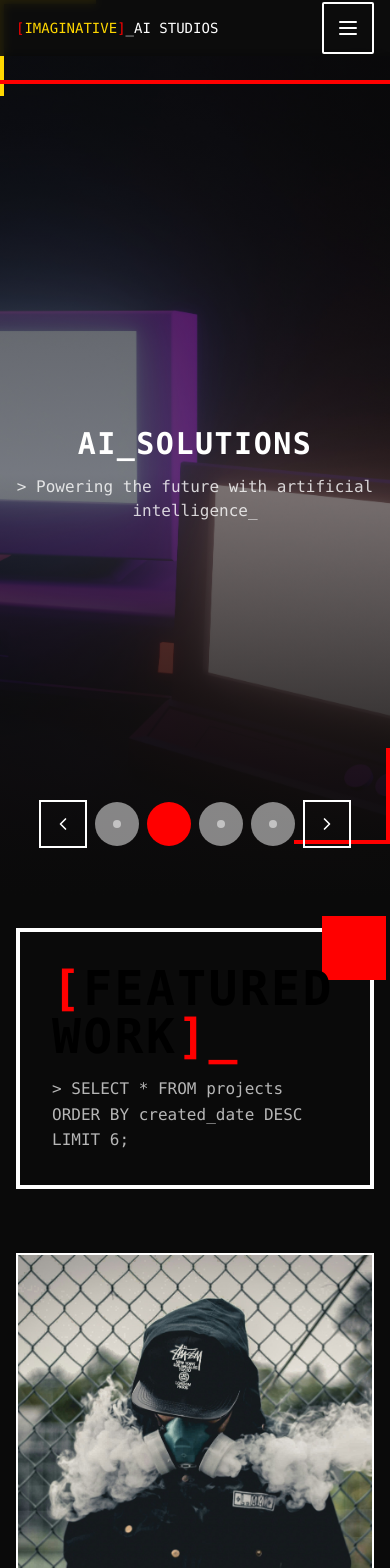
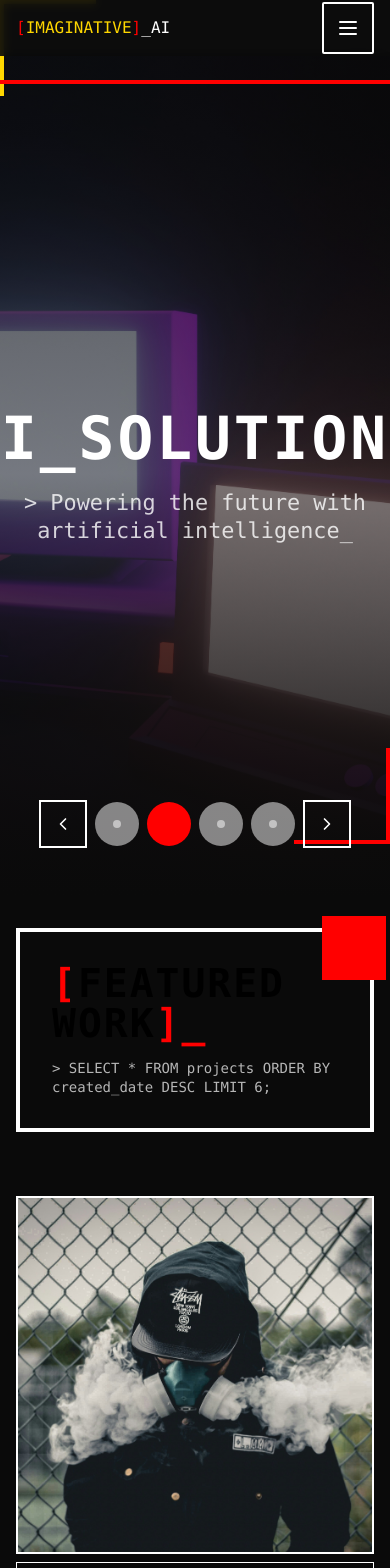
Before and after one commit to skerns321/ImagiNative-AI-Studios-App, a Next.js app: page / in a window 390 px wide. Shown: the top 1568 px of the page. Built offline with nearby package versions, Linux system fonts and the light colour scheme.

Commit message:
feat: implement fluid typography in Tailwind configuration and update text styles across multiple components for improved responsiveness

```diff
--- a/src/components/About.tsx
+++ b/src/components/About.tsx
@@ -11,12 +11,12 @@ export default function About() {
         {/* Section Header with Brutalist Style */}
         <div className="mb-16 border-4 border-primary-white p-8 relative">
           <div className="absolute -top-4 -right-4 w-16 h-16 bg-primary-red" />
-          <h2 className="font-mono text-5xl uppercase relative z-10">
+          <h2 className="font-mono text-fluid-4xl uppercase relative z-10">
             <span className="text-primary-red">[</span>
             ABOUT
             <span className="text-primary-red">]_</span>
           </h2>
-          <p className="font-mono text-primary-white/70 mt-4">
+          <p className="font-mono text-fluid-sm text-primary-white/70 mt-4">
             &gt; SELECT * FROM team_members JOIN company_info ON team.id;
           </p>
         </div>
--- a/src/components/Contact.tsx
+++ b/src/components/Contact.tsx
@@ -151,12 +151,12 @@ export default function Contact() {
           <motion.div variants={itemVariants} className="space-y-6 sm:space-y-8">
             <div className="mb-16 border-4 border-primary-white p-8 relative">
               <div className="absolute -top-4 -right-4 w-16 h-16 bg-primary-red" />
-              <h2 className="font-mono text-5xl uppercase relative z-10">
+              <h2 className="font-mono text-fluid-4xl uppercase relative z-10">
                 <span className="text-primary-red">[</span>
                 CONTACT
                 <span className="text-primary-red">]_</span>
               </h2>
-              <p className="font-mono text-primary-white/70 mt-4">
+              <p className="font-mono text-fluid-sm text-primary-white/70 mt-4">
                 &gt; await sendMessage(yourIdeas);
               </p>
             </div>
--- a/src/components/Hero.tsx
+++ b/src/components/Hero.tsx
@@ -43,8 +43,6 @@ const gradientBackgrounds = [
 export default function Hero() {
   const [currentIndex, setCurrentIndex] = useState(0);
   const [isAutoPlaying, setIsAutoPlaying] = useState(true);
-  const [isLoading, setIsLoading] = useState(true);
-
   useEffect(() => {
     if (!isAutoPlaying) return;
     const interval = setInterval(() => {
@@ -78,26 +76,15 @@ export default function Hero() {
             ease: "easeInOut"
           }}
         >
-          {/* Fallback gradient - show while image is loading */}
-          <div className={`absolute inset-0 ${gradientBackgrounds[currentIndex]} transition-opacity duration-500
-                        ${isLoading ? 'opacity-100' : 'opacity-0'}`} />
-
           {/* Optimized Image */}
           <Image
             src={heroImages[currentIndex].src}
             alt={heroImages[currentIndex].alt}
             fill
-            className={`object-cover transition-opacity duration-500
-                     ${isLoading ? 'opacity-0' : 'opacity-100'}`}
+            className="object-cover"
             priority={currentIndex === 0}
             sizes="100vw"
             quality={90}
-            onLoad={() => setIsLoading(false)}
-            onError={(e) => {
-              const target = e.target as HTMLImageElement;
-              target.style.display = "none";
-              setIsLoading(false);
-            }}
           />
 
           {/* Gradient Overlay */}
@@ -110,10 +97,10 @@ export default function Hero() {
             animate={{ opacity: 1, y: 0 }}
             transition={{ delay: 0.2, duration: 0.5 }}
           >
-            <h1 className="text-3xl sm:text-4xl md:text-5xl lg:text-6xl xl:text-7xl font-mono text-primary-white mb-3 sm:mb-4 leading-tight">
+            <h1 className="text-fluid-6xl font-mono text-primary-white mb-3 sm:mb-4 leading-tight">
               {heroImages[currentIndex].title}
             </h1>
-            <p className="text-base sm:text-lg md:text-xl lg:text-2xl font-mono text-primary-white/80 max-w-3xl">
+            <p className="text-fluid-xl font-mono text-primary-white/80 max-w-3xl">
               {heroImages[currentIndex].description}
             </p>
           </motion.div>
--- a/src/components/Insights.tsx
+++ b/src/components/Insights.tsx
@@ -25,12 +25,12 @@ export default function Insights() {
         {/* Section Header with Brutalist Style */}
         <div className="mb-16 border-4 border-primary-white p-8 relative">
           <div className="absolute -top-4 -right-4 w-16 h-16 bg-primary-red" />
-          <h2 className="font-mono text-5xl uppercase relative z-10">
+          <h2 className="font-mono text-fluid-4xl uppercase relative z-10">
             <span className="text-primary-red">[</span>
             INSIGHTS & ARTICLES
             <span className="text-primary-red">]_</span>
           </h2>
-          <p className="font-mono text-primary-white/70 mt-4">
+          <p className="font-mono text-fluid-sm text-primary-white/70 mt-4">
             &gt; SELECT * FROM articles ORDER BY date DESC LIMIT 3;
           </p>
         </div>
--- a/src/components/Navigation.tsx
+++ b/src/components/Navigation.tsx
@@ -71,15 +71,16 @@ export default function Navigation() {
           {/* Logo - Responsive sizing and visibility */}
           <Link
             href="/"
-            className="font-mono relative group whitespace-nowrap flex-shrink-0
-                     text-sm sm:text-base md:text-lg lg:text-xl xl:text-2xl
+            className="font-mono relative group flex-shrink-0
+                     text-fluid-base
                      hover:scale-105 transition-transform duration-200"
             aria-label="ImagiNative AI Studios Home"
           >
             <span className="text-primary-red">[</span>
             <span className="text-primary-yellow">IMAGINATIVE</span>
             <span className="text-primary-red">]</span>
-            <span className="text-primary-white">_AI STUDIOS</span>
+            <span className="text-primary-white hidden xs:inline">_AI STUDIOS</span>
+            <span className="text-primary-white xs:hidden">_AI</span>
             <span className="text-primary-red animate-blink">_</span>
           </Link>
 
--- a/src/components/Services.tsx
+++ b/src/components/Services.tsx
@@ -80,12 +80,12 @@ export default function Services() {
         {/* Section Header with Brutalist Style */}
         <div className="mb-16 border-4 border-primary-white p-8 relative">
           <div className="absolute -top-4 -right-4 w-16 h-16 bg-primary-red" />
-          <h2 className="font-mono text-5xl uppercase relative z-10">
+          <h2 className="font-mono text-fluid-4xl uppercase relative z-10">
             <span className="text-primary-red">[</span>
             SERVICES
             <span className="text-primary-red">]_</span>
           </h2>
-          <p className="font-mono text-primary-white/70 mt-4">
+          <p className="font-mono text-fluid-sm text-primary-white/70 mt-4">
             &gt; SELECT * FROM services WHERE status = 'active';
           </p>
         </div>
--- a/src/components/Testimonials.tsx
+++ b/src/components/Testimonials.tsx
@@ -12,12 +12,12 @@ const Testimonials = () => {
         {/* Section Header with Brutalist Style */}
         <div className="mb-16 border-4 border-primary-white p-8 relative">
           <div className="absolute -top-4 -right-4 w-16 h-16 bg-primary-red" />
-          <h2 className="font-mono text-5xl uppercase relative z-10">
+          <h2 className="font-mono text-fluid-4xl uppercase relative z-10">
             <span className="text-primary-red">[</span>
             TESTIMONIALS
             <span className="text-primary-red">]_</span>
           </h2>
-          <p className="font-mono text-primary-white/70 mt-4">
+          <p className="font-mono text-fluid-sm text-primary-white/70 mt-4">
             &gt; SELECT * FROM client_feedback ORDER BY rating DESC;
           </p>
         </div>
--- a/src/components/Work.tsx
+++ b/src/components/Work.tsx
@@ -130,12 +130,12 @@ export default function Work() {
           {/* Section Header with Brutalist Style */}
           <div className="mb-16 border-4 border-primary-white p-8 relative">
             <div className="absolute -top-4 -right-4 w-16 h-16 bg-primary-red" />
-            <h2 className="font-mono text-5xl uppercase relative z-10">
+            <h2 className="font-mono text-fluid-4xl uppercase relative z-10">
               <span className="text-primary-red">[</span>
               FEATURED WORK
               <span className="text-primary-red">]_</span>
             </h2>
-            <p className="font-mono text-primary-white/70 mt-4">
+            <p className="font-mono text-fluid-sm text-primary-white/70 mt-4">
               &gt; SELECT * FROM projects ORDER BY created_date DESC LIMIT 6;
             </p>
           </div>
```
Also changed, not shown: tailwind.config.js (+11 -0 lines).
